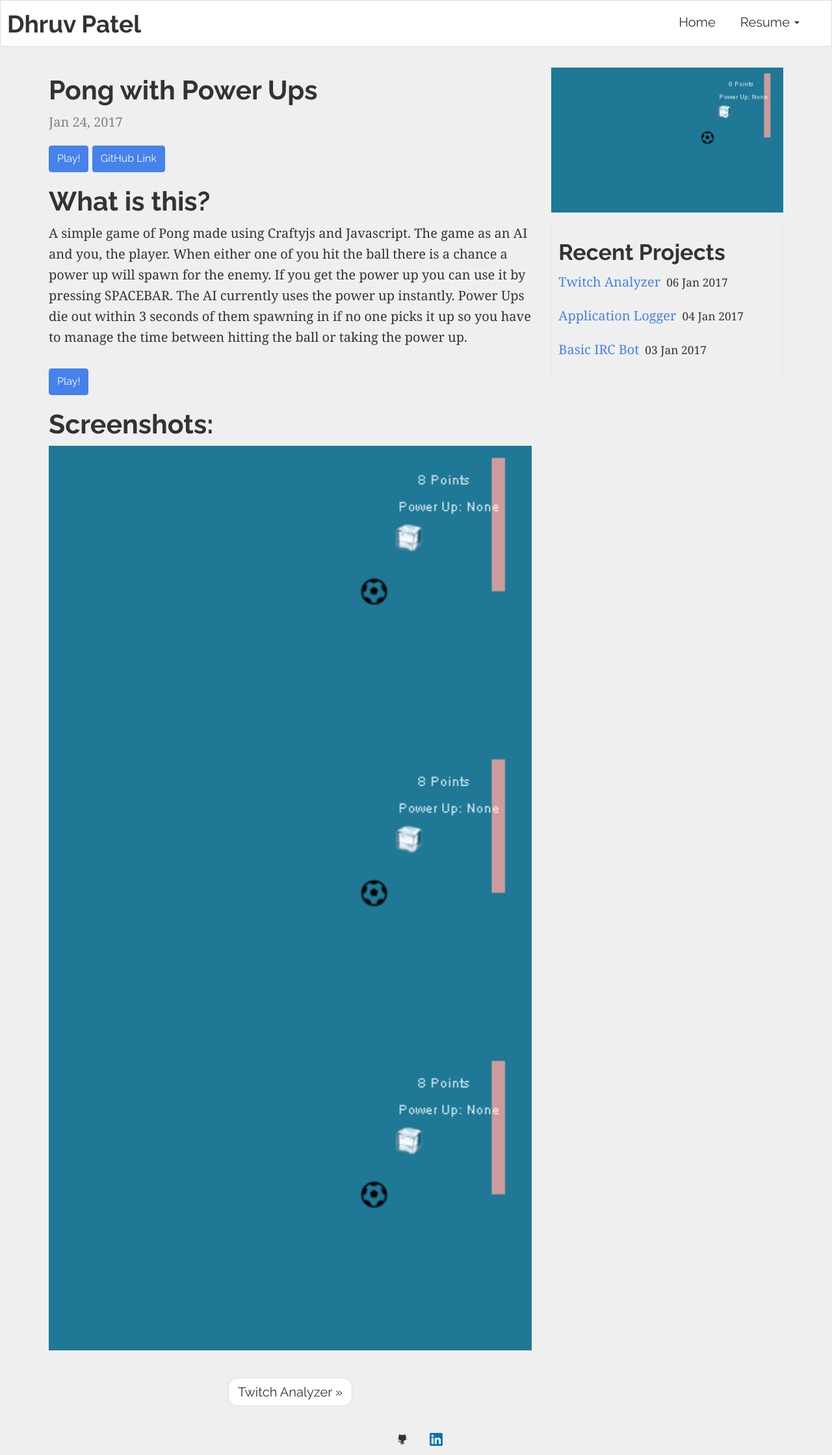
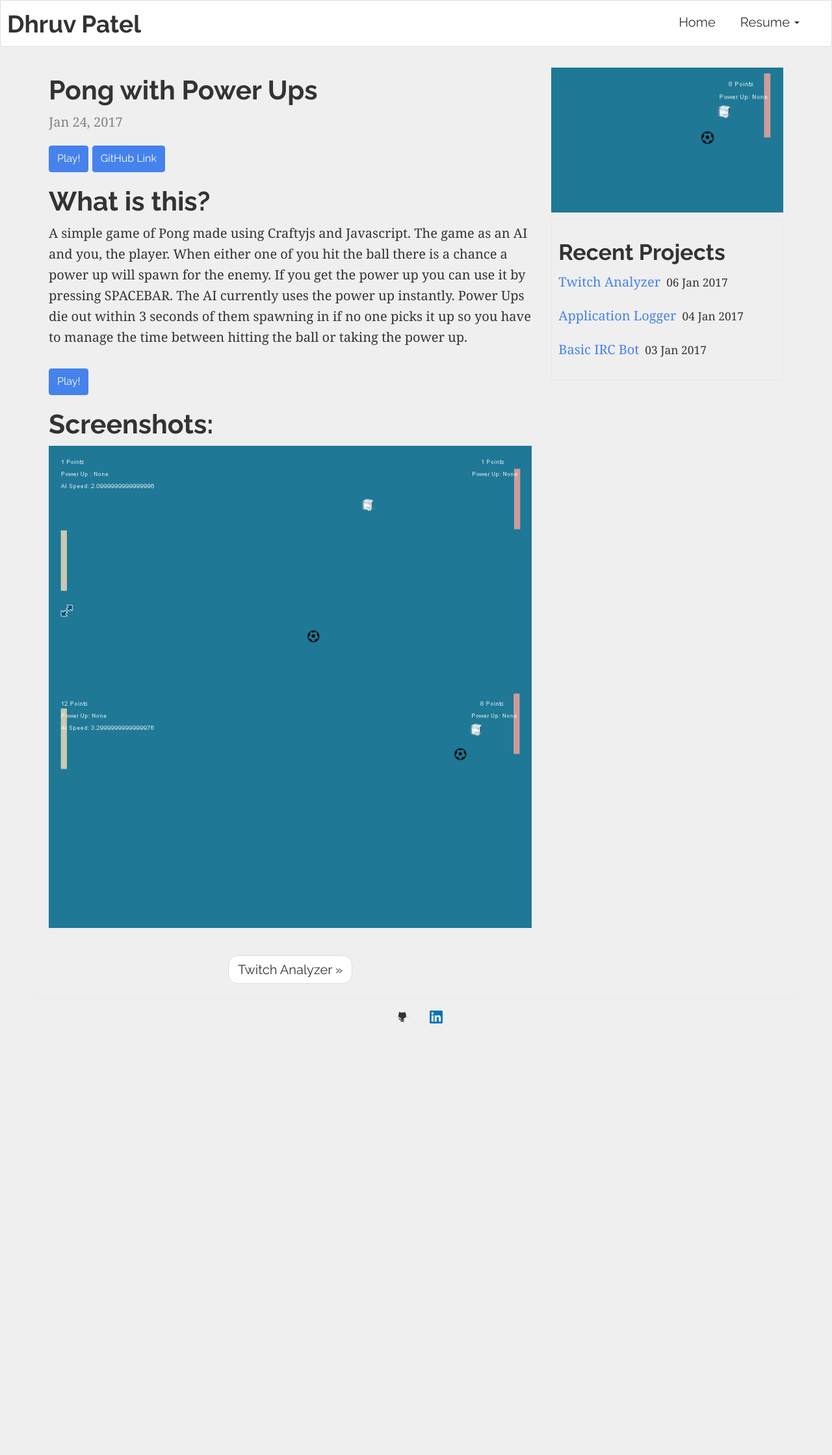
Before and after one commit to pateldhruv1993/pateldhruv1993, a Jekyll site: the page built from _posts/2017-01-24-pong-with-powerups.markdown, in a window 1280 px wide. Shown: the whole page at 65% size. Built offline with Jekyll 4.4.1, drawn with Linux system fonts in a browser that asks for light colours; after the commit the page ends 1589 px from its top, so only the background shows below that.

Commit message:
Updated 2017-01-24-pong-with-powerups.markdown

```diff
--- a/_posts/2017-01-24-pong-with-powerups.markdown
+++ b/_posts/2017-01-24-pong-with-powerups.markdown
@@ -15,8 +15,6 @@
 <a target="_blank" href="https://pateldhruv1993.github.io/pong_game/" class="btn btn-primary">Play!</a>
 
 <h1>Screenshots:</h1>
-<img width="100%" src="{{site.baseurl}}/images/pong-with-powerups.png">
+<img width="100%" src="{{site.baseurl}}/images/pong-with-powerups1.png">
 <br>
-<img width="100%" src="{{site.baseurl}}/images/pong-with-powerups.png">
-<br>
-<img width="100%" src="{{site.baseurl}}/images/pong-with-powerups.png">
+<img width="100%" src="{{site.baseurl}}/images/pong-with-powerups2.png">
```
